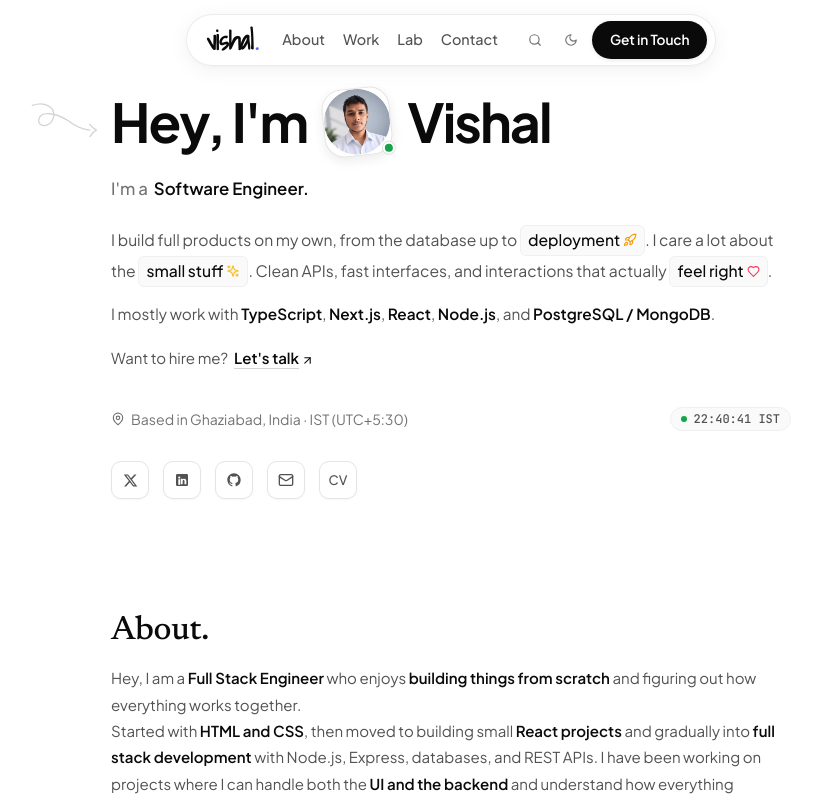
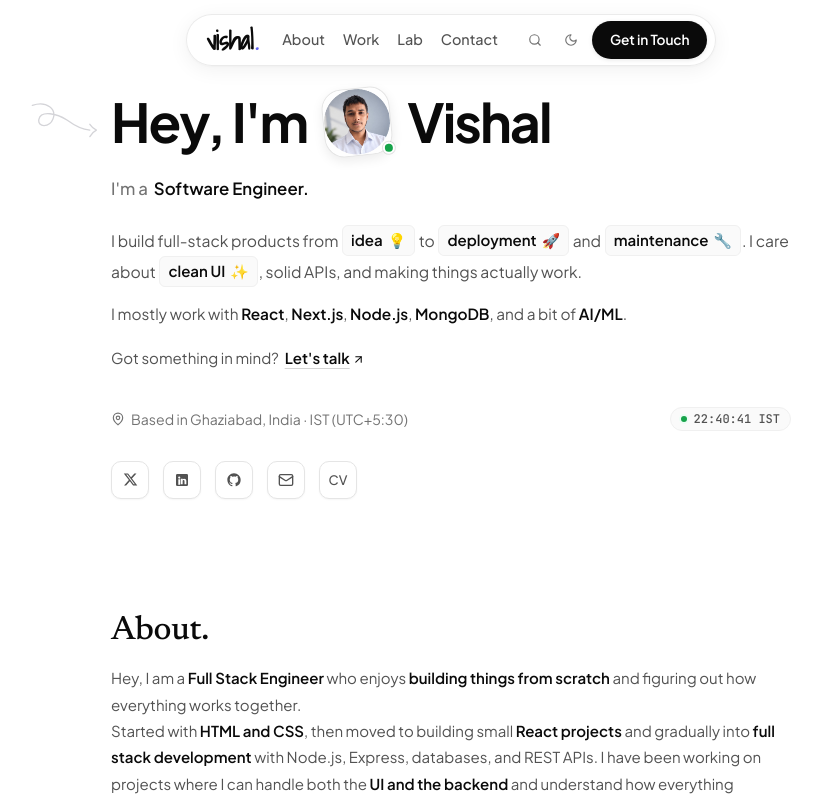
Before and after one commit to Vishal795-knightrider/Vishal_kxportfolio, a React (Vite) app: page / in a window 1280 px wide. Shown: the top 800 px of the page, without its empty margins (189-1008 px from the left). Built offline with nearby package versions, Linux system fonts and the light colour scheme; no server answers.

Commit message:
redesign Hero

```diff
--- a/src/components/Hero.tsx
+++ b/src/components/Hero.tsx
@@ -1,6 +1,6 @@
 import React, { useState, useEffect } from 'react';
 import { motion, AnimatePresence } from 'framer-motion';
-import { MapPin, Mail, Sparkles, Rocket, Heart, ArrowUpRight } from 'lucide-react';
+import { MapPin, Mail, ArrowUpRight, Lightbulb, Rocket, Wrench, Sparkles } from 'lucide-react';
 import vishalAvatar from '../assets/images/vishal-profile.jpg';
 
 // Minimal custom X (Twitter) icon
@@ -123,34 +123,39 @@ export const Hero: React.FC = () => {
         {/* Narrative Bio with Modern Typographic Rhythm & Inline Badges */}
         <div className="hero-bio-flow">
           <p className="hero-bio-lead">
-            I build full products on my own, from the database up to{' '}
+            I build full-stack products from{' '}
+            <span className="hero-highlight-pill group">
+              <span className="highlight-text">idea</span>
+              <span className="highlight-emoji">💡</span>
+            </span>{' '}
+            to{' '}
             <span className="hero-highlight-pill group">
               <span className="highlight-text">deployment</span>
-              <Rocket size={14} className="highlight-icon text-amber-500" />
+              <span className="highlight-emoji">🚀</span>
+            </span>{' '}
+            and{' '}
+            <span className="hero-highlight-pill group">
+              <span className="highlight-text">maintenance</span>
+              <span className="highlight-emoji">🔧</span>
             </span>
-            . I care a lot about the{' '}
+            . I care about{' '}
             <span className="hero-highlight-pill group">
-              <span className="highlight-text">small stuff</span>
-              <Sparkles size={14} className="highlight-icon text-amber-400" />
+              <span className="highlight-text">clean UI</span>
+              <span className="highlight-emoji">✨</span>
             </span>
-            . Clean APIs, fast interfaces, and interactions that actually{' '}
-            <span className="hero-highlight-pill group">
-              <span className="highlight-text">feel right</span>
-              <Heart size={13} className="highlight-icon text-rose-500" />
-            </span>
-            .
+            , solid APIs, and making things actually work.
           </p>
 
           <p className="hero-bio-tech">
-            I mostly work with <strong className="tech-strong">TypeScript</strong>,{' '}
+            I mostly work with <strong className="tech-strong">React</strong>,{' '}
             <strong className="tech-strong">Next.js</strong>,{' '}
-            <strong className="tech-strong">React</strong>,{' '}
-            <strong className="tech-strong">Node.js</strong>, and{' '}
-            <strong className="tech-strong">PostgreSQL / MongoDB</strong>.
+            <strong className="tech-strong">Node.js</strong>,{' '}
+            <strong className="tech-strong">MongoDB</strong>, and a bit of{' '}
+            <strong className="tech-strong">AI/ML</strong>.
           </p>
 
           <div className="hero-hire-row">
-            <span>Want to hire me? </span>
+            <span>Got something in mind? </span>
             <a href="#contact" className="hero-lets-talk-link">
               Let's talk
               <ArrowUpRight size={13} className="inline-block ml-0.5" />
--- a/src/index.css
+++ b/src/index.css
@@ -837,15 +837,22 @@ body.dark .hero-doodle-arrow {
 .hero-highlight-pill {
   display: inline-flex;
   align-items: center;
-  gap: 3px;
-  padding: 1px 7px;
+  gap: 5px;
+  padding: 1.5px 8px;
   border-radius: 6px;
   background: var(--surface-subtle);
   border: 1px solid var(--border-subtle);
   color: var(--text-primary);
-  font-weight: 500;
+  font-weight: 600;
   transition: all 0.18s ease;
   cursor: default;
+  vertical-align: baseline;
+  margin: 0 1px;
+}
+
+body.dark .hero-highlight-pill {
+  background: #121214;
+  border-color: #27272a;
 }
 
 .hero-highlight-pill:hover {
@@ -854,9 +861,30 @@ body.dark .hero-doodle-arrow {
   transform: translateY(-1px);
 }
 
-.highlight-icon {
-  display: inline-block;
-  vertical-align: middle;
+body.dark .hero-highlight-pill:hover {
+  background: #18181b;
+  border-color: #3f3f46;
+}
+
+.highlight-text {
+  font-weight: 600;
+  color: var(--text-primary);
+  font-size: 0.94rem;
+}
+
+.highlight-emoji {
+  display: inline-flex;
+  align-items: center;
+  font-size: 0.92rem;
+  line-height: 1;
+}
+
+.highlight-heart {
+  font-family: -apple-system, BlinkMacSystemFont, "Segoe UI", Roboto, sans-serif;
+  font-size: 0.9rem;
+  font-weight: 400;
+  color: var(--text-primary);
+  opacity: 0.85;
 }
 
 .hero-bio-tech {
```
